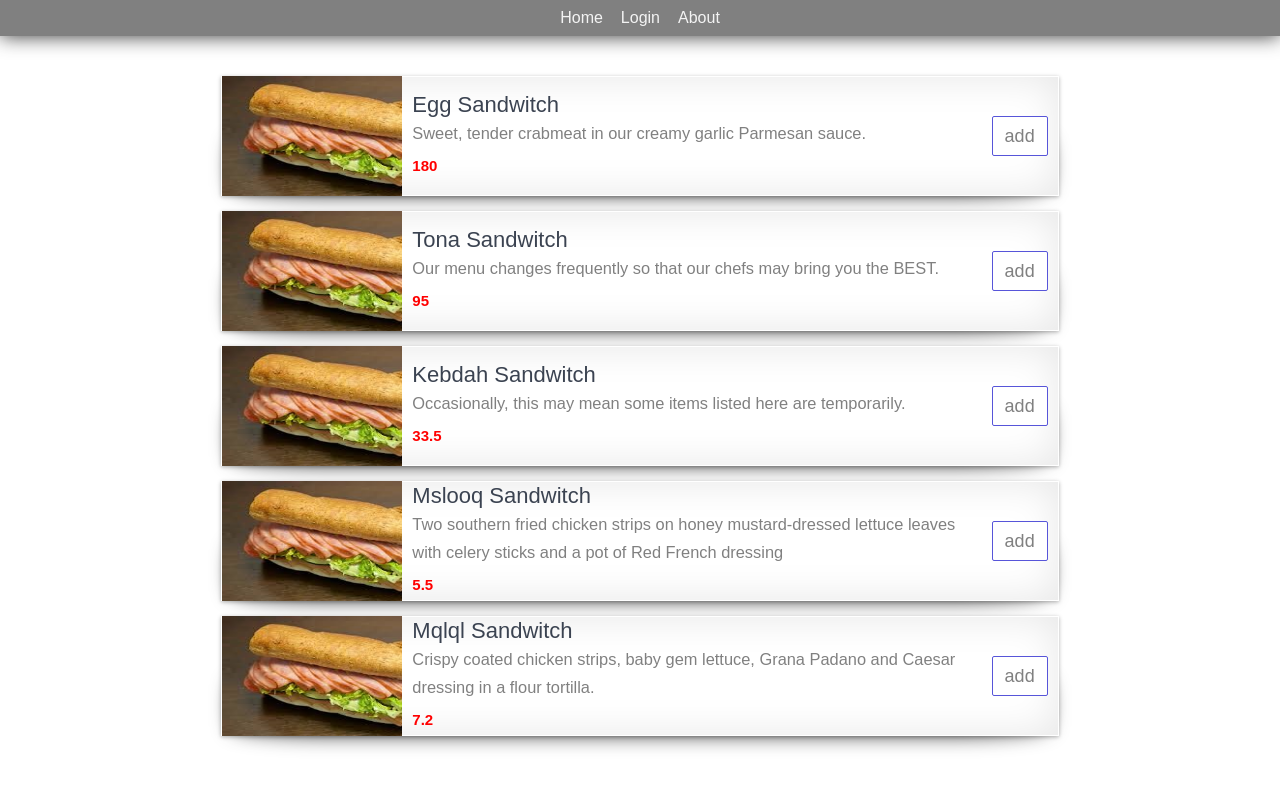
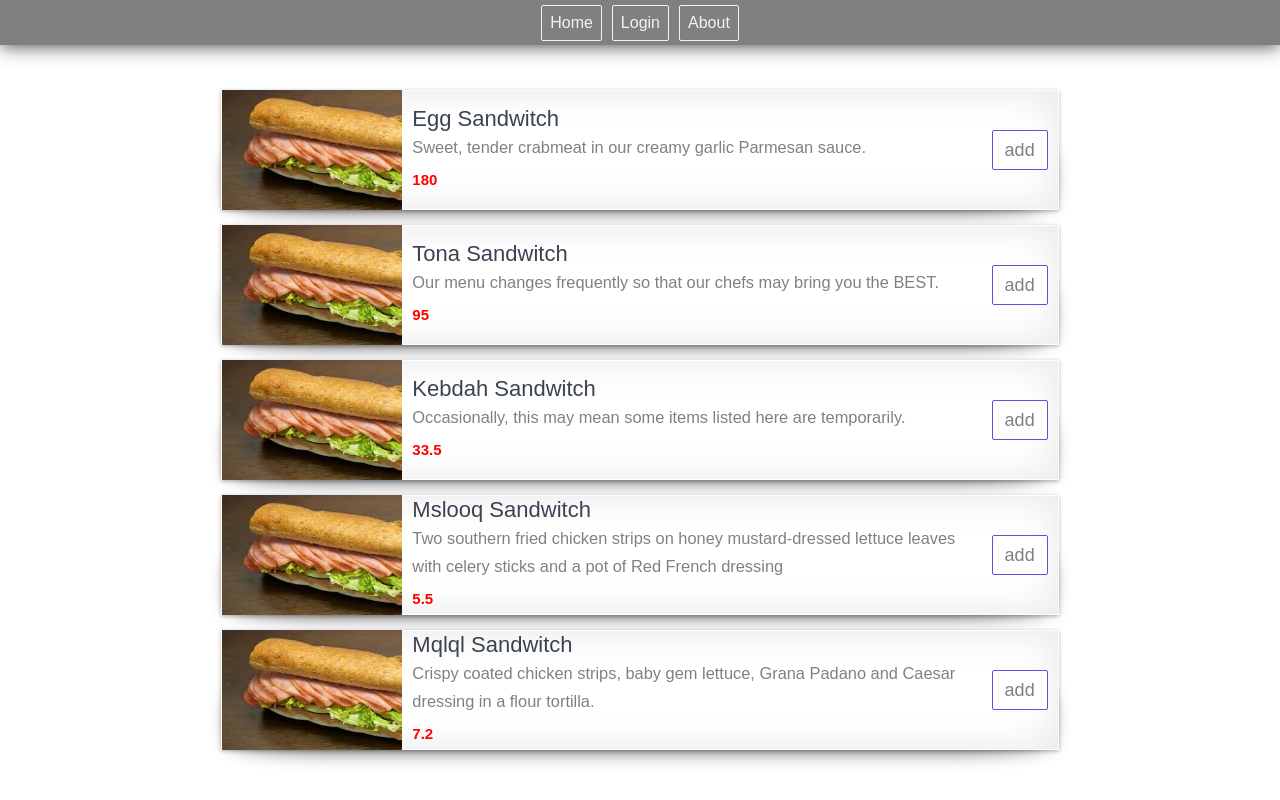
Before and after one commit to kmfh83/restaurants, a React (Create React App) app: page / in a window 1280 px wide. Built offline with nearby package versions, Linux system fonts and the light colour scheme.

Commit message:
edit navbar

```diff
--- a/src/style.css
+++ b/src/style.css
@@ -182,7 +182,8 @@ input {
 .navbar {
   background: grey;
   box-shadow: 0 0 20px rgba(0,0,0,0.8);
-  margin-bottom: 25px;
+  margin-bottom: 30px;
+  height: 45px;
 }
 
 .navbar .navbar-section {
@@ -192,5 +193,10 @@ input {
 
 .navbar .navbar-section a{
   color: #f3f3f3;
+  border: 1px solid #f3f3f3;
+  margin-left: 5px;
+  margin-right: 5px;
+
+
 
 }
```
